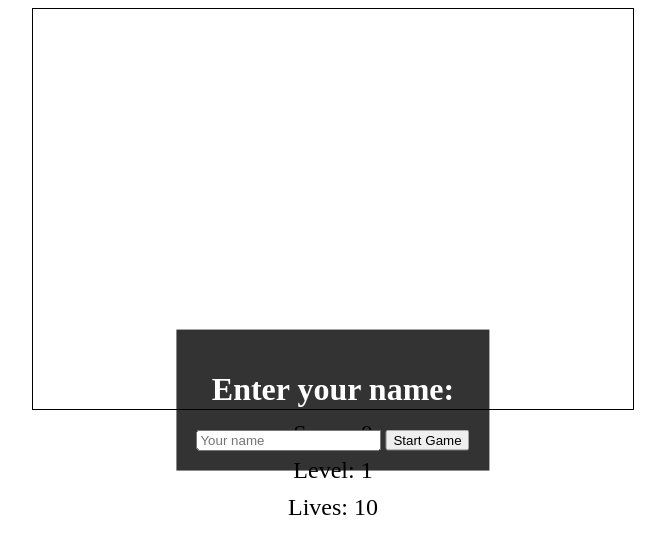
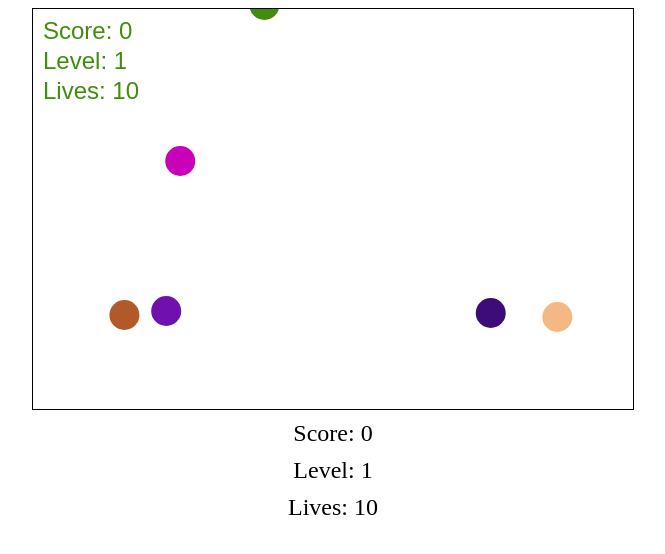
Before and after one commit to gone2et/falling-balls, a plain HTML site: page index.html in a window 1280 px wide. Both pictures are taken after a click on the button "Start Game". Shown: the whole page, without its empty margins (307-972 px from the left). Drawn offline with Linux system fonts and the light colour scheme.

Commit message:
Update index.html

```diff
--- a/index.html
+++ b/index.html
@@ -13,7 +13,7 @@ text-align: center;
 font-size: 24px;
 margin-top: 10px;
 }
-#game-over, #name-input {
+#game-over, #start-screen {
 position: absolute;
 top: 50%;
 left: 50%;
@@ -36,15 +36,15 @@ display: none;
 <p>Your final score is <span id="final-score"></span></p>
 <button onclick="resetGame()">Play Again</button>
 </div>
-<div id="name-input">
-<h1>Enter your name:</h1>
-<input type="text" id="name-field" placeholder="Your name">
+<div id="start-screen">
+<h1>Catch the Falling Shapes!</h1>
 <button onclick="startGame()">Start Game</button>
 </div>
 <script>
 // Get the canvas element
 var canvas = document.getElementById("myCanvas");
 var ctx = canvas.getContext("2d");
+
 // Game variables
 var score = 0;
 var level = 1;
@@ -54,50 +54,40 @@ var shapeSize = 30;
 var shapeSpeed = 2;
 var maxShapes = 4;
 var spawnRate = 1300; // in milliseconds
-var playerName = "";
 var gameStarted = false;
 
-// Name input and start game
+// Show the start screen
+document.getElementById("start-screen").style.display = "block";
+
+// Start game
 function startGame() {
-playerName = document.getElementById("name-field").value.trim();
-if (playerName !== "") {
-document.getElementById("name-input").style.display = "none";
+    document.getElementById("start-screen").style.display = "none";
     gameStarted = true;
     gameLoop();
     setInterval(createShape, spawnRate);
-}
 }
 
 // Game loop
 function gameLoop() {
     if (!gameStarted) return;
-// Clear the canvas
     ctx.clearRect(0, 0, canvas.width, canvas.height);
-// Update and draw the shapes
     updateShapes();
     drawShapes();
-// Display the score, level, and lives
     ctx.font = "24px Arial";
     ctx.fillText("Score: " + score, 10, 30);
     ctx.fillText("Level: " + level, 10, 60);
     ctx.fillText("Lives: " + lives, 10, 90);
-ctx.fillText("Player: " + playerName, 10, 120);
-// Request the next frame
     requestAnimationFrame(gameLoop);
 }
 
 // Update the shapes
 function updateShapes() {
     if (!gameStarted) return;
-// Create new shapes based on the current level
     if (shapes.length < maxShapes) {
         createShape();
     }
-
-// Update the shapes
     for (var i = 0; i < shapes.length; i++) {
         shapes[i].y += shapes[i].speed;
-// Check if the shape is out of bounds
         if (shapes[i].y > canvas.height) {
             shapes.splice(i, 1);
             i--;
@@ -130,8 +120,6 @@ speed: shapeSpeed + ((level - 1) * 0.2),
         color: getRandomColor()
     };
     shapes.push(shape);
-
-// Slightly increase the spawn rate and max shapes as the level progresses
     spawnRate = 1300 - ((level - 1) * 50);
     maxShapes = 4 + ((level - 1) * 1);
 }
@@ -152,7 +140,6 @@ if (!gameStarted) return;
     var rect = canvas.getBoundingClientRect();
     var x = e.clientX - rect.left;
     var y = e.clientY - rect.top;
-// Check if the user clicked on a shape
     for (var i = 0; i < shapes.length; i++) {
         if (
             x >= shapes[i].x - shapeSize / 2 &&
@@ -160,7 +147,6 @@ x <= shapes[i].x + shapeSize / 2 &&
             y >= shapes[i].y - shapeSize / 2 &&
             y <= shapes[i].y + shapeSize / 2
         ) {
-// Remove the shape, update the score, and increase the level
             shapes.splice(i, 1);
             score++;
             if (score % 20 === 0) {
@@ -196,11 +182,11 @@ document.getElementById("game-over").style.display = "none";
     document.getElementById("score").textContent = "Score: 0";
     document.getElementById("level").textContent = "Level: 1";
     document.getElementById("lives").textContent = "Lives: 10";
-document.getElementById("name-input").style.display = "block";
+    document.getElementById("start-screen").style.display = "block";
 }
 
-// Start the name input
-document.getElementById("name-input").style.display = "block";
+// Start the start screen
+document.getElementById("start-screen").style.display = "block";
 </script>
 </body>
 </html>
```
Lines whose indentation alone changed are shown as unchanged.
